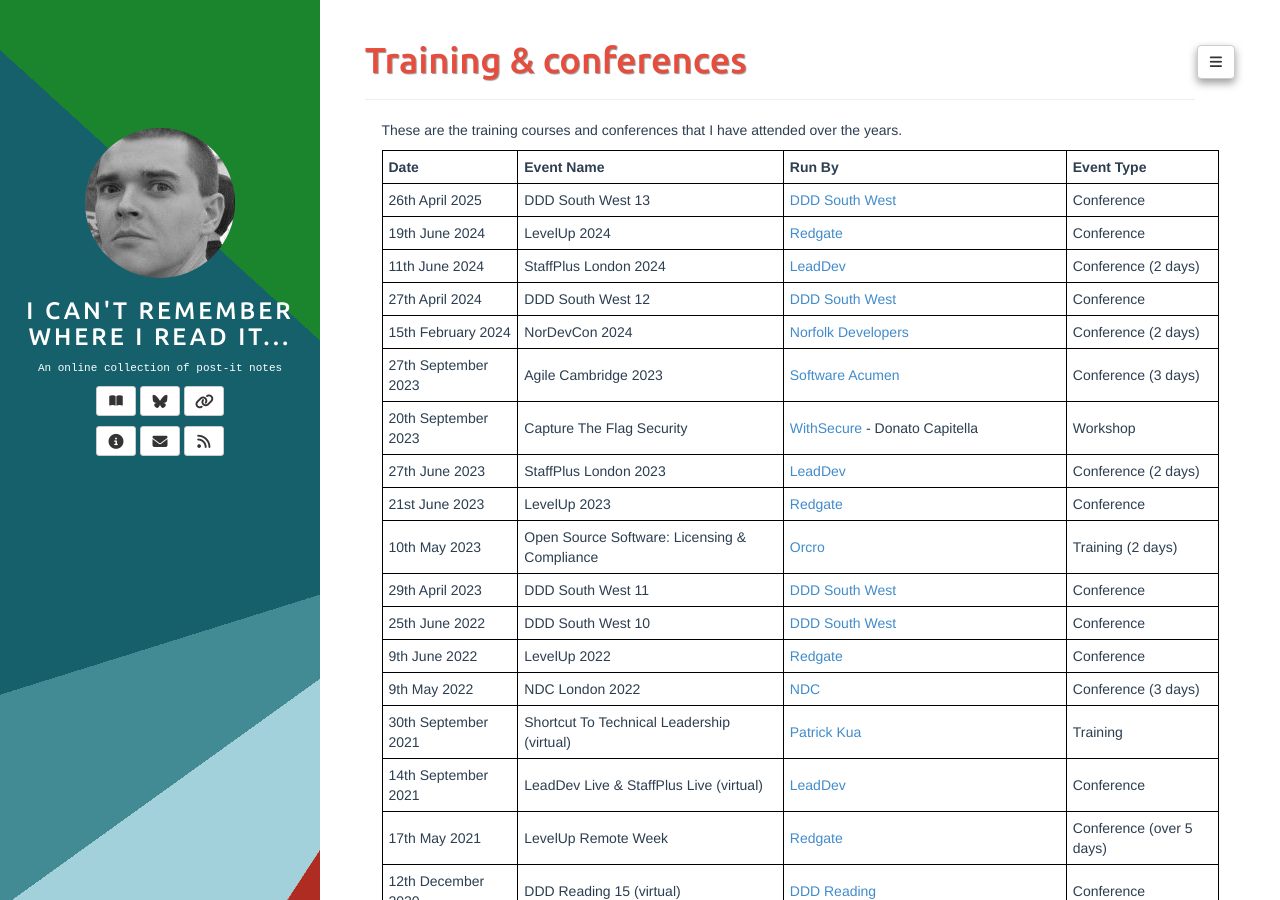
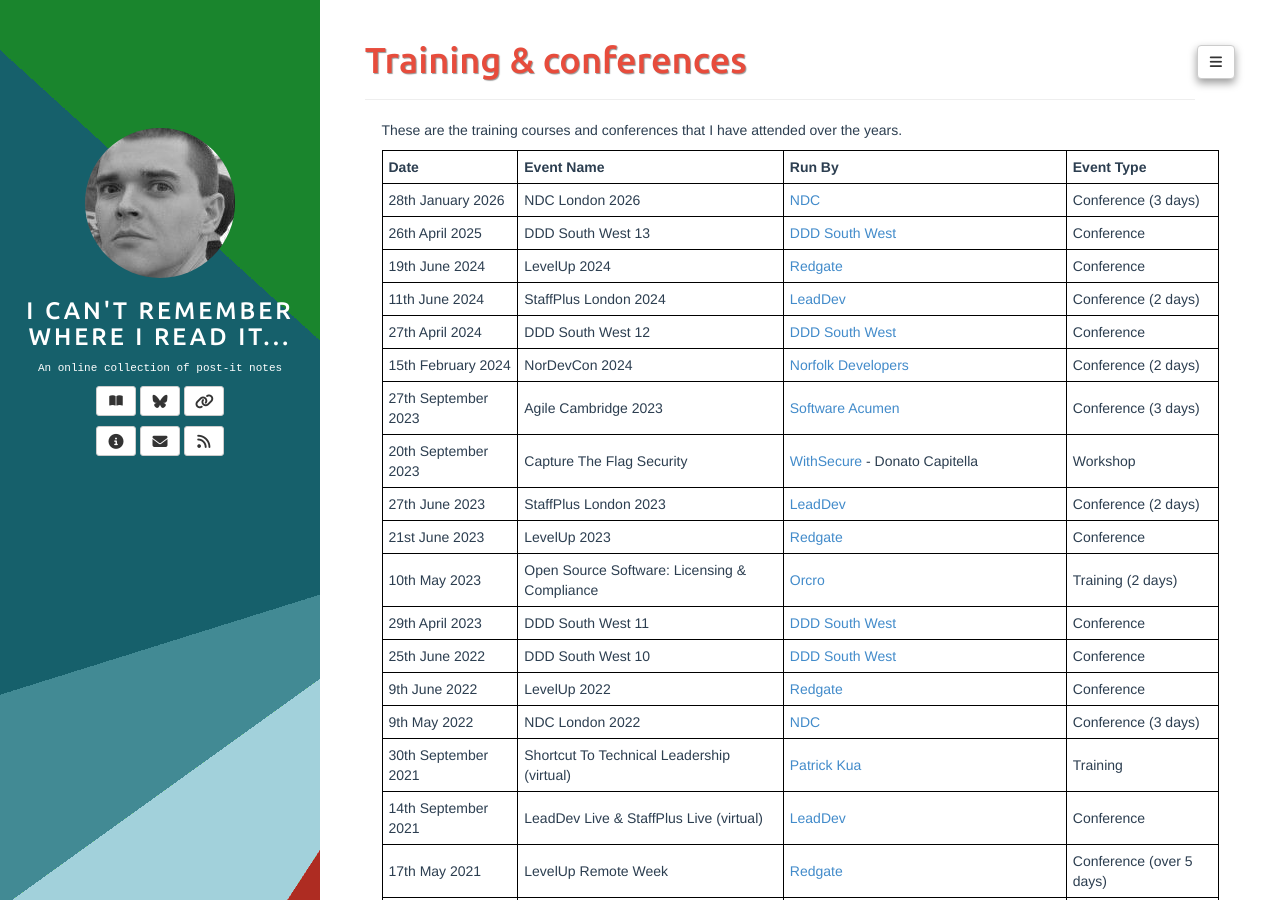
Before and after one commit to adrianbanks/adrianbanks.github.io, a Jekyll site: the page built from training.md, in a window 1280 px wide and 900 px high. Built offline with Jekyll 4.4.1, drawn with Linux system fonts in a browser that asks for light colours.

Commit message:
Add NDC London 2026 attendance

```diff
--- a/training.md
+++ b/training.md
@@ -7,6 +7,7 @@ These are the training courses and conferences that I have attended over the yea
 
 | **Date**            | **Event Name**                                     | **Run By**                                               | **Event Type**           |
 | ------------------- | -------------------------------------------------- | -------------------------------------------------------- | ------------------------ |
+| 28th January 2026   | NDC London 2026                                    | [NDC][9]                                                 | Conference (3 days)      |
 | 26th April 2025     | DDD South West 13                                  | [DDD South West][2]                                      | Conference               |
 | 19th June 2024      | LevelUp 2024                                       | [Redgate][22]                                            | Conference               |
 | 11th June 2024      | StaffPlus London 2024                              | [LeadDev][29]                                            | Conference (2 days)      |
```
